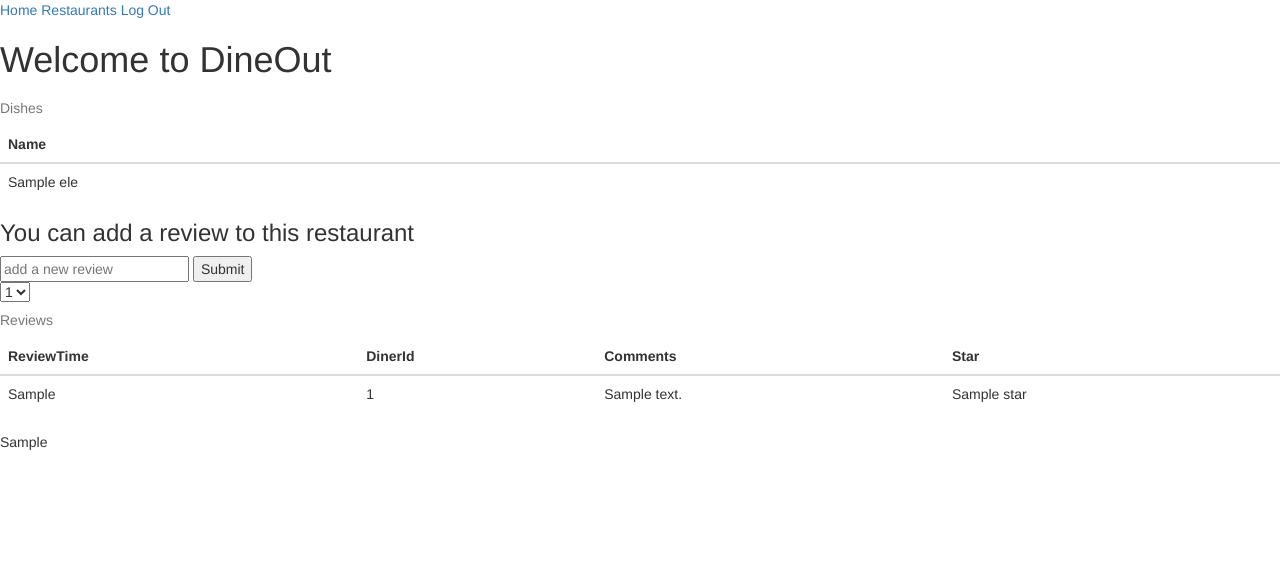
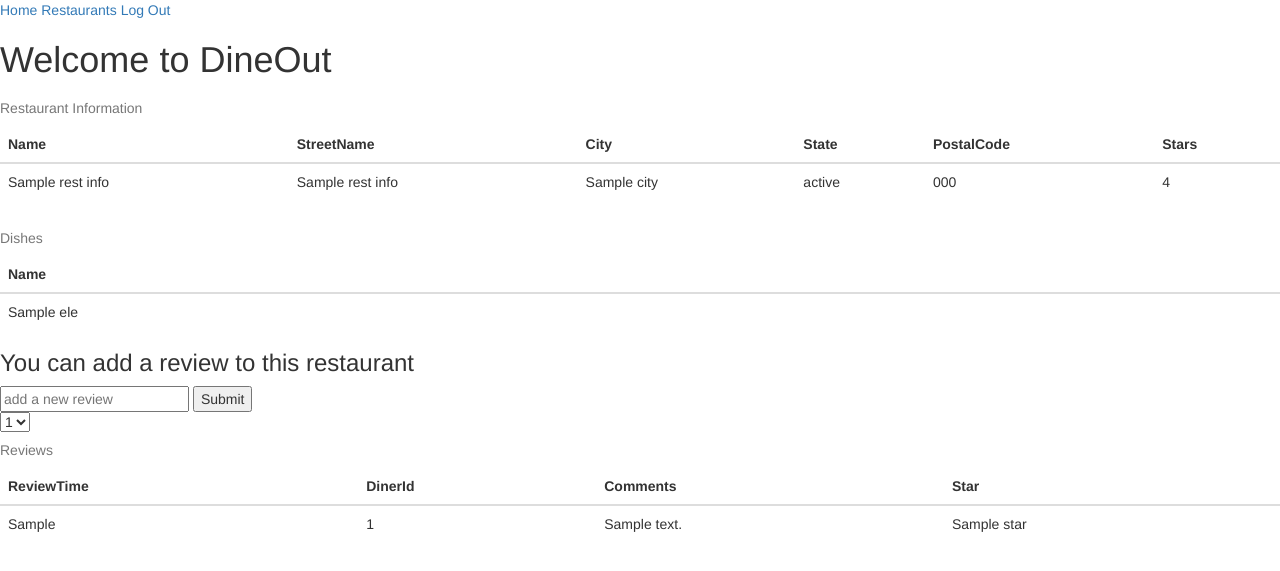
Before and after one commit to sophiechan/DineOut, a Flask app: template templates/restaurant.html in a window 1280 px wide. Shown: the top 571 px of the page. Run offline with Flask 2, Linux system fonts and the light colour scheme; the template is opened without the code that fills it: most values are stand-ins (such as "Sample title", 1, 10 or a date in 2020); parts of the project's set-up code (start-up, migrations or seed data) failed here and were passed over; some libraries are stand-ins or nearby versions.

Commit message:
manager update restaurant information

```diff
--- a/templates/restaurant.html
+++ b/templates/restaurant.html
@@ -1,6 +1,33 @@
 {% extends "layout.html" %}
 {% block body %}
 {{ super() }}
+
+	<table class="table">
+		<caption>Restaurant Information</caption>
+		<thead>
+			<tr>
+				<th>Name</th>
+				<th>StreetName</th>
+				<th>City</th>
+				<th>State</th>
+				<th>PostalCode</th>
+				<th>Stars</th>
+			</tr>
+		</thead>
+		<tbody>
+			<tr>
+				<td>{{ rest_info.name }}</td>
+				<td>{{ rest_info.street_name }}</td>
+				<td>{{ rest_info.city }}</td>
+				<td>{{ rest_info.state }}</td>
+				<td>{{ rest_info.postal_code }}</td>
+				<td>{{ rest_info.stars }}</td>
+			</tr>
+		</tbody>
+	</table>
+
+<!-- <div>{{rest_info}}</div> -->
+
 	<table class="table">
 		<caption>Dishes</caption>
 		<thead>
@@ -73,8 +100,6 @@
 			{% endfor %}
 		</tbody>
 	</table>
-
-<div>{{rest_info}}</div>
 <script>
 	function deleteDish(dname, restid) {
 		jQuery.ajax({
```
